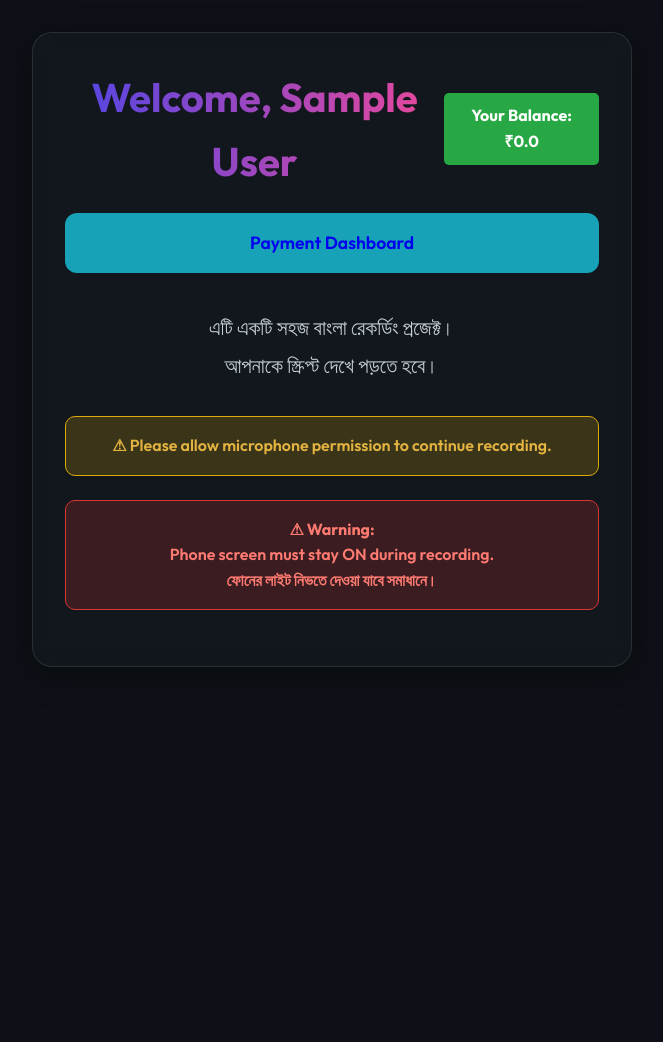
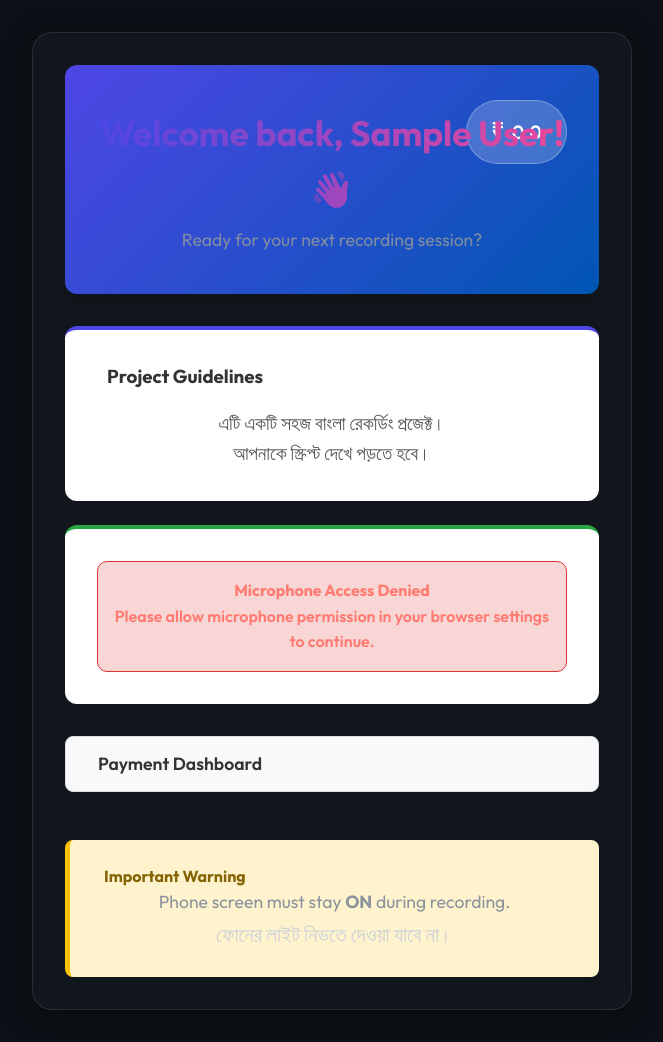
Before and after one commit to CODING-KOUSHIK/AUDIO-STUDIO-GITHUB, a Django app: page /dashboard/ in a window 1280 px wide. Shown: the whole page, without its empty margins (308-971 px from the left). Before the commit the page ends 667 px from the top, so only its background shows below. Run offline with Django 5.2, Linux system fonts and the light colour scheme; the visitor is signed in with stand-in values (Sample User, id 1); data that the repository does not hold is empty.

Commit message:
Update matchmaking, dashboard ui, studio topic linking, recording refresh, terms

```diff
--- a/core/models.py
+++ b/core/models.py
@@ -73,6 +73,7 @@ class StudioLinkDatabase(models.Model):
     email2 = models.EmailField() # Guest Studio Email
     meeting_url = models.URLField(max_length=500)
     is_used = models.BooleanField(default=False)
+    topic = models.ForeignKey('TopicDatabase', on_delete=models.SET_NULL, null=True, blank=True)
 
     def __str__(self):
         return self.name_id
--- a/core/urls.py
+++ b/core/urls.py
@@ -3,6 +3,7 @@ from . import views
 
 urlpatterns = [
     path('', views.index, name='index'),
+    path('terms/', views.terms, name='terms'),
     path('signup/', views.signup, name='signup'),
     path('login/', views.user_login, name='login'),
     path('verify-otp/', views.verify_otp, name='verify_otp'),
--- a/core/views.py
+++ b/core/views.py
@@ -11,6 +11,9 @@ from .models import User, OTPVerification, TopicDatabase, MeetingDatabase, Studi
 
 def index(request):
     return render(request, 'core/index.html')
+
+def terms(request):
+    return render(request, 'core/terms.html')
 
 
 
@@ -300,99 +303,113 @@ def meeting_status_api(request):
                 meeting.status = 'timeout'
                 meeting.save()
                 return JsonResponse({'status': 'timeout'})
-            elif diff_seconds >= 10:
+            else:
                 with transaction.atomic():
                     meeting = MeetingDatabase.objects.select_for_update().get(meeting_id=meeting.meeting_id)
                     if meeting.status != 'searching':
                         return JsonResponse({'status': meeting.status, 'joined_meeting_id': meeting.joined_meeting_id})
 
                     candidates = MeetingDatabase.objects.filter(status='searching').exclude(meeting_id=meeting.meeting_id).select_for_update()
-                    valid_candidates = [c for c in candidates if (now_time - c.created_at).total_seconds() >= 10]
+                    valid_candidates = list(candidates)
 
                     if valid_candidates:
                         matched_candidate = None
-                    best_history = None
-                    try:
-                        u1 = User.objects.get(email=meeting.host_mail_id)
-                        for cand in valid_candidates:
-                            try:
-                                u2 = User.objects.get(email=cand.host_mail_id)
-                                h1 = UserMeetingHistory.objects.filter(user1=u1, user2=u2).first()
-                                h2 = UserMeetingHistory.objects.filter(user1=u2, user2=u1).first()
-                                history = h1 or h2
-                                if history and 1 <= history.script_count <= 25:
-                                    if best_history is None or history.script_count < best_history.script_count:
-                                        best_history = history
-                                        matched_candidate = cand
-                            except User.DoesNotExist:
-                                pass
-                    except User.DoesNotExist:
-                        pass
+                        best_history = None
 
-                    if not matched_candidate:
-                        matched_candidate = valid_candidates[0]
+                        try:
+                            u1 = User.objects.get(email=meeting.host_mail_id)
+                            for cand in valid_candidates:
+                                try:
+                                    u2 = User.objects.get(email=cand.host_mail_id)
+                                    h1 = UserMeetingHistory.objects.filter(user1=u1, user2=u2).first()
+                                    h2 = UserMeetingHistory.objects.filter(user1=u2, user2=u1).first()
+                                    history = h1 or h2
+                                    if history and 1 <= history.script_count <= 25:
+                                        if best_history is None or history.script_count < best_history.script_count:
+                                            best_history = history
+                                            matched_candidate = cand
+                                except User.DoesNotExist:
+                                    pass
+                        except User.DoesNotExist:
+                            pass
 
-                    if best_history:
-                        is_u1_host = (meeting.host_mail_id == best_history.last_host.email)
-                        if is_u1_host:
-                            meeting.status = 'paired'
-                            meeting.guest_mail_id = matched_candidate.host_mail_id
-                            meeting.guest_name = matched_candidate.host_name
-                            meeting.guest_age = matched_candidate.host_age
-                            meeting.guest_gender = matched_candidate.host_gender
-                            meeting.guest_dist = matched_candidate.host_dist
-                            meeting.meeting_url = best_history.last_meeting_url
-                            # Keep old studio emails? They aren't in history... let's assume they aren't needed or are same
-                            matched_candidate.status = 'joined_other'
-                            matched_candidate.joined_meeting_id = str(meeting.meeting_id)
+                        if not matched_candidate:
+                            matched_candidate = valid_candidates[0]
+
+                        assigned_url = None
+                        if best_history:
+                            is_u1_host = (meeting.host_mail_id == best_history.last_host.email)
+                            if is_u1_host:
+                                meeting.status = 'paired'
+                                meeting.guest_mail_id = matched_candidate.host_mail_id
+                                meeting.guest_name = matched_candidate.host_name
+                                meeting.guest_age = matched_candidate.host_age
+                                meeting.guest_gender = matched_candidate.host_gender
+                                meeting.guest_dist = matched_candidate.host_dist
+                                meeting.meeting_url = best_history.last_meeting_url
+                                matched_candidate.status = 'joined_other'
+                                matched_candidate.joined_meeting_id = str(meeting.meeting_id)
+                            else:
+                                matched_candidate.status = 'paired'
+                                matched_candidate.guest_mail_id = meeting.host_mail_id
+                                matched_candidate.guest_name = meeting.host_name
+                                matched_candidate.guest_age = meeting.host_age
+                                matched_candidate.guest_gender = meeting.host_gender
+                                matched_candidate.guest_dist = meeting.host_dist
+                                matched_candidate.meeting_url = best_history.last_meeting_url
+                                meeting.status = 'joined_other'
+                                meeting.joined_meeting_id = str(matched_candidate.meeting_id)
+                            assigned_url = best_history.last_meeting_url
                         else:
-                            matched_candidate.status = 'paired'
-                            matched_candidate.guest_mail_id = meeting.host_mail_id
-                            matched_candidate.guest_name = meeting.host_name
-                            matched_candidate.guest_age = meeting.host_age
-                            matched_candidate.guest_gender = meeting.host_gender
-                            matched_candidate.guest_dist = meeting.host_dist
-                            matched_candidate.meeting_url = best_history.last_meeting_url
-                            meeting.status = 'joined_other'
-                            meeting.joined_meeting_id = str(matched_candidate.meeting_id)
-                    else:
-                        available_link = StudioLinkDatabase.objects.filter(is_used=False).first()
-                        if available_link:
-                            available_link.is_used = True
-                            available_link.save()
-                            meeting.status = 'paired'
-                            meeting.guest_mail_id = matched_candidate.host_mail_id
-                            meeting.guest_name = matched_candidate.host_name
-                            meeting.guest_age = matched_candidate.host_age
-                            meeting.guest_gender = matched_candidate.host_gender
-                            meeting.guest_dist = matched_candidate.host_dist
-                            meeting.studio_host_email = available_link.email1
-                            meeting.studio_guest_email = available_link.email2
-                            meeting.meeting_url = available_link.meeting_url
+                            available_link = StudioLinkDatabase.objects.filter(is_used=False).first()
+                            if available_link:
+                                available_link.is_used = True
+                                available_link.save()
+                                meeting.status = 'paired'
+                                meeting.guest_mail_id = matched_candidate.host_mail_id
+                                meeting.guest_name = matched_candidate.host_name
+                                meeting.guest_age = matched_candidate.host_age
+                                meeting.guest_gender = matched_candidate.host_gender
+                                meeting.guest_dist = matched_candidate.host_dist
+                                meeting.studio_host_email = available_link.email1
+                                meeting.studio_guest_email = available_link.email2
+                                meeting.meeting_url = available_link.meeting_url
 
-                            matched_candidate.status = 'joined_other'
-                            matched_candidate.joined_meeting_id = str(meeting.meeting_id)
+                                matched_candidate.status = 'joined_other'
+                                matched_candidate.joined_meeting_id = str(meeting.meeting_id)
+                                assigned_url = available_link.meeting_url
+                            else:
+                                return JsonResponse({'status': 'searching'})
+
+                        paired_meeting = meeting if meeting.status == 'paired' else matched_candidate
+
+                        # Find topic using the assigned link
+                        link_db = StudioLinkDatabase.objects.filter(meeting_url=assigned_url).first()
+                        if link_db and link_db.topic:
+                            topics = list(TopicDatabase.objects.filter(is_done=False, topic_name=link_db.topic.topic_name))
                         else:
-                            return JsonResponse({'status': 'searching'})
+                            topics = list(TopicDatabase.objects.filter(is_done=False))
 
-                    paired_meeting = meeting if meeting.status == 'paired' else matched_candidate
-                    topics = list(TopicDatabase.objects.filter(is_done=False))
-                    if topics:
-                        selected_topic = random.choice(topics)
-                        selected_topic.is_done = True
-                        selected_topic.save()
-                        paired_meeting.topic = selected_topic
-                        paired_meeting.last_script_change_time = timezone.now()
-                        paired_meeting.valid_script_count = 0
-                        paired_meeting.played_topic_ids_comma_separated = selected_topic.topic_id
+                        if not topics and link_db and link_db.topic:
+                            # fallback to any topic
+                            topics = list(TopicDatabase.objects.filter(is_done=False))
+
+                        if topics:
+                            selected_topic = random.choice(topics)
+                            selected_topic.is_done = True
+                            selected_topic.save()
+                            paired_meeting.topic = selected_topic
+                            paired_meeting.last_script_change_time = timezone.now()
+                            paired_meeting.valid_script_count = 0
+                            paired_meeting.played_topic_ids_comma_separated = selected_topic.topic_id
+                            paired_meeting.save()
+                            paired_meeting.played_topics.add(paired_meeting.topic)
+
                         paired_meeting.save()
-                        paired_meeting.played_topics.add(paired_meeting.topic)
-
-                    paired_meeting.save()
-                    if matched_candidate != paired_meeting:
-                        matched_candidate.save()
-                    if meeting != paired_meeting:
-                        meeting.save()
+                        if matched_candidate != paired_meeting:
+                            matched_candidate.save()
+                        if meeting != paired_meeting:
+                            meeting.save()
 
             return JsonResponse({'status': meeting.status, 'joined_meeting_id': meeting.joined_meeting_id})
 
--- a/templates/core/dashboard.html
+++ b/templates/core/dashboard.html
@@ -1,49 +1,81 @@
 {% extends "base.html" %}
 
 {% block content %}
-<div style="display: flex; justify-content: space-between; align-items: center; margin-bottom: 20px;">
-    <h1 class="greeting" style="margin: 0;">Welcome, {{ user.name }}</h1>
-    <div style="background: #28a745; color: white; padding: 10px 15px; border-radius: 5px; font-weight: bold;">
-        Your Balance: ₹{{ user.balance }}
+<div class="dashboard-header" style="background: linear-gradient(135deg, var(--primary) 0%, #0056b3 100%); color: white; padding: 2.5rem 2rem; border-radius: 12px; box-shadow: 0 10px 20px rgba(0,0,0,0.1); margin-bottom: 2rem; position: relative; overflow: hidden;">
+    <div style="position: relative; z-index: 1;">
+        <h1 style="margin: 0 0 0.5rem 0; font-size: 2.2rem; font-weight: 700;">Welcome back, {{ user.name }}! 👋</h1>
+        <p style="margin: 0; font-size: 1.1rem; opacity: 0.9;">Ready for your next recording session?</p>
+    </div>
+
+    <div class="balance-badge" style="position: absolute; top: 2.2rem; right: 2rem; background: rgba(255,255,255,0.2); backdrop-filter: blur(10px); padding: 0.8rem 1.5rem; border-radius: 50px; border: 1px solid rgba(255,255,255,0.3); font-size: 1.2rem; font-weight: 600; display: flex; align-items: center; gap: 8px;">
+        <span style="font-size: 1.4rem;">₹</span>{{ user.balance }}
     </div>
 </div>
 
-<div style="margin-bottom: 20px;">
-    <a href="{% url 'payment_dashboard' %}" class="btn btn-secondary"
-        style="background-color: #17a2b8; border: none;">Payment Dashboard</a>
+<div class="dashboard-grid" style="display: grid; grid-template-columns: repeat(auto-fit, minmax(300px, 1fr)); gap: 1.5rem; margin-bottom: 2rem;">
+    <!-- Info Card -->
+    <div class="dashboard-card" style="background: white; padding: 2rem; border-radius: 12px; box-shadow: 0 4px 15px rgba(0,0,0,0.05); border-top: 4px solid var(--primary);">
+        <h3 style="color: #333; margin-top: 0; margin-bottom: 1rem; display: flex; align-items: center; gap: 10px;">
+            <i class="fas fa-info-circle" style="color: var(--primary);"></i> Project Guidelines
+        </h3>
+        <p class="bengali-text" style="font-size: 1.2rem; line-height: 1.6; color: #555; margin-bottom: 0;">
+            এটি একটি সহজ বাংলা রেকর্ডিং প্রজেক্ট।<br>
+            আপনাকে স্ক্রিপ্ট দেখে পড়তে হবে।
+        </p>
     </div>
 
-<div class="bengali-text">
-    এটি একটি সহজ বাংলা রেকর্ডিং প্রজেক্ট।<br>
-    আপনাকে স্ক্রিপ্ট দেখে পড়তে হবে।
+    <!-- Actions Card -->
+    <div class="dashboard-card" style="background: white; padding: 2rem; border-radius: 12px; box-shadow: 0 4px 15px rgba(0,0,0,0.05); border-top: 4px solid #28a745; display: flex; flex-direction: column; justify-content: center;">
+        <div id="loading-mic" style="text-align: center; color: #666; font-style: italic;">
+            <i class="fas fa-spinner fa-spin"></i> Checking microphone permissions...
         </div>
 
-<div id="mic-warning" class="alert alert-warning" style="display: none;">
-    ⚠ Please allow microphone permission to continue recording.
+        <div id="mic-warning" class="alert alert-danger" style="display: none; margin: 0;">
+            <strong><i class="fas fa-microphone-slash"></i> Microphone Access Denied</strong><br>
+            Please allow microphone permission in your browser settings to continue.
         </div>
 
-<form method="POST" action="{% url 'start_recording' %}">
+        <form method="POST" action="{% url 'start_recording' %}" style="text-align: center;">
             {% csrf_token %}
             {% if has_active_meeting %}
             <a href="{% url 'recording_room' %}" id="reconnect-btn" class="btn btn-success"
-        style="font-size: 1.3rem; padding: 1.2rem; display: none;">Reconnect to Active Meeting</a>
+                style="font-size: 1.2rem; padding: 1rem 2rem; display: none; width: 100%; border-radius: 8px; box-shadow: 0 4px 10px rgba(40,167,69,0.3); transition: transform 0.2s; color: white; text-decoration: none;">
+                <i class="fas fa-plug"></i> Reconnect to Active Meeting
+            </a>
             {% else %}
             <button type="submit" id="start-btn" class="btn btn-primary"
-        style="font-size: 1.3rem; padding: 1.2rem; display: none;">Start Recording</button>
+                style="font-size: 1.2rem; padding: 1rem 2rem; display: none; width: 100%; border-radius: 8px; box-shadow: 0 4px 10px rgba(0,123,255,0.3); transition: transform 0.2s; border: none; cursor: pointer; color: white;">
+                <i class="fas fa-microphone"></i> Start Recording
+            </button>
             {% endif %}
         </form>
-
-<div id="loading-mic" class="alert alert-warning">
-    Please wait, checking microphone permissions...
+    </div>
 </div>
 
-<div class="alert alert-danger" style="margin-top: 1.5rem;">
-    <strong>⚠ Warning:</strong><br>
-    Phone screen must stay ON during recording.<br>
-    ফোনের লাইট নিভতে দেওয়া যাবে সমাধানে।
+<div class="dashboard-actions" style="display: flex; gap: 1rem; flex-wrap: wrap; margin-bottom: 2rem;">
+    <a href="{% url 'payment_dashboard' %}" class="btn btn-outline" style="background: #f8f9fa; color: #333; border: 1px solid #ddd; padding: 0.8rem 1.5rem; border-radius: 8px; font-weight: 600; text-decoration: none; display: flex; align-items: center; gap: 8px; transition: all 0.2s;">
+        <i class="fas fa-wallet" style="color: #28a745;"></i> Payment Dashboard
+    </a>
 </div>
 
+<div style="background: #fff3cd; color: #856404; border-left: 5px solid #ffc107; padding: 1.5rem; border-radius: 8px; box-shadow: 0 2px 5px rgba(0,0,0,0.05);">
+    <h4 style="margin-top: 0; display: flex; align-items: center; gap: 10px;">
+        <i class="fas fa-exclamation-triangle"></i> Important Warning
+    </h4>
+    <p style="margin: 0; font-size: 1.1rem; line-height: 1.5;">
+        Phone screen must stay <strong>ON</strong> during recording.<br>
+        <span class="bengali-text">ফোনের লাইট নিভতে দেওয়া যাবে না।</span>
+    </p>
+</div>
 
+<style>
+    .btn-primary:hover, .btn-success:hover { transform: translateY(-2px); }
+    .btn-outline:hover { background: #e9ecef !important; }
+    @media (max-width: 768px) {
+        .balance-badge { position: relative !important; top: 0 !important; right: 0 !important; margin-top: 1rem; display: inline-flex !important; }
+        .dashboard-grid { grid-template-columns: 1fr; }
+    }
+</style>
 {% endblock %}
 
 {% block scripts %}
```
Also changed, not shown: templates/core/recording_room.html (+16 -1 lines), templates/core/signup.html (+7 -0 lines), templates/core/terms.html (added, +24 -0 lines), core/migrations/0009_studiolinkdatabase_topic.py (added). Lines whose indentation alone changed are shown as unchanged.
